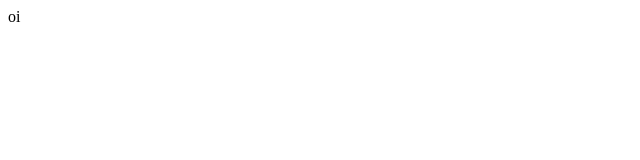
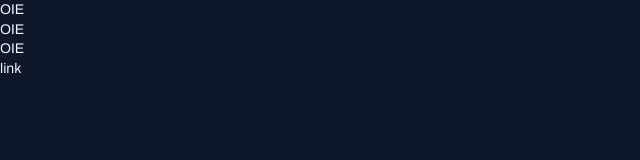
Before and after one commit to AllifBrun/Portal-de-Noticias, a plain HTML site: page index.html in a window 1280 px wide. Shown: the whole page, without its empty margins (0-640 px from the left). Drawn offline with Linux system fonts and the light colour scheme.

Commit message:
Aplicando fontes

```diff
--- a/index.html
+++ b/index.html
@@ -5,8 +5,14 @@
     <meta name="viewport" content="width=device-width, initial-scale=1.0">
     <title>Portal de Notícias</title>
     <link rel="stylesheet" href="styles/index.css">
+    <link rel="preconnect" href="https://fonts.googleapis.com">
+<link rel="preconnect" href="https://fonts.gstatic.com" crossorigin>
+<link href="https://fonts.googleapis.com/css2?family=Archivo:ital,wght@0,100..900;1,100..900&display=swap" rel="stylesheet">
 </head>
 <body>
-    oi
+    OIE
+    <h1>OIE</h1>
+    <h2>OIE</h2>
+    <a href="#">link</a>
 </body>
 </html>
--- a/styles/global.css
+++ b/styles/global.css
@@ -0,0 +1,46 @@
+* {
+    font-family: "Archivo", sans-serif;
+    padding: 0;
+    margin: 0;
+    box-sizing: border-box;
+}
+
+:root {
+    --brand-color-light: #60A5FA;
+    --brand-color-dark: #1D4ED8;
+    --bg-color: #0F172A;
+    --stroke-color: #1E293B;
+    --text-color-primary: #F1F5F9;
+    --text-color-secondary: #CBD5E1;
+    --font-family: "Archivo", sans-serif;
+    --h1: 800 24px/135% var(--font-family);
+    --h2: 800 16px/140% var(--font-family);
+    --h3: 800 14px/140% var(--font-family);
+    --text-span: 600 14px/145% var(--font-family);
+    --text: 400 14px/140% var(--font-family);
+    --text-sm: 400 14px/160 var(--font-family);
+}
+
+body{
+    color: var(--text-color-primary);
+    background-color: var(--bg-color);
+   font: var(--text);
+
+}
+
+h1{
+    font: var(--h1);
+}
+
+a{
+    text-decoration: none;
+    color: inherit;
+}
+
+a:hover{
+    color: var(--brand-color-light);
+}
+
+h1, h2, h3{
+    font: inherit;
+}
--- a/styles/index.css
+++ b/styles/index.css
@@ -0,0 +1 @@
+@import url(global.css)
```
